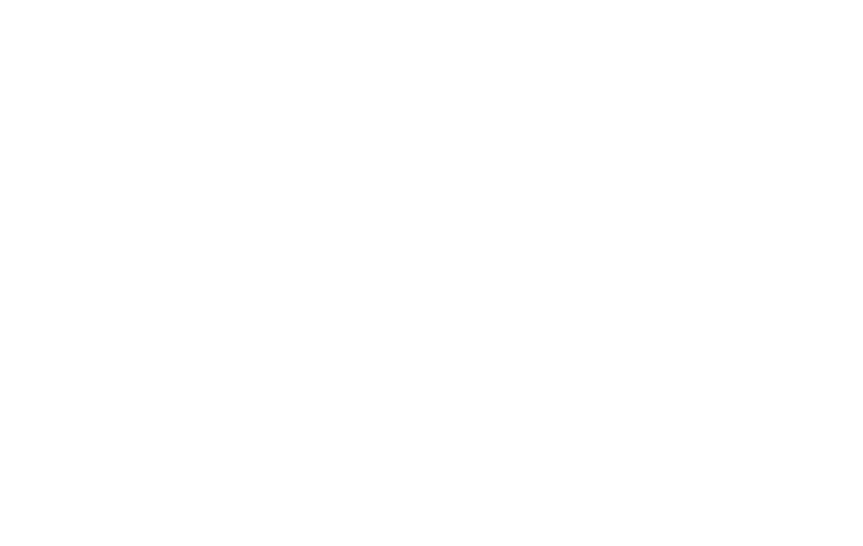
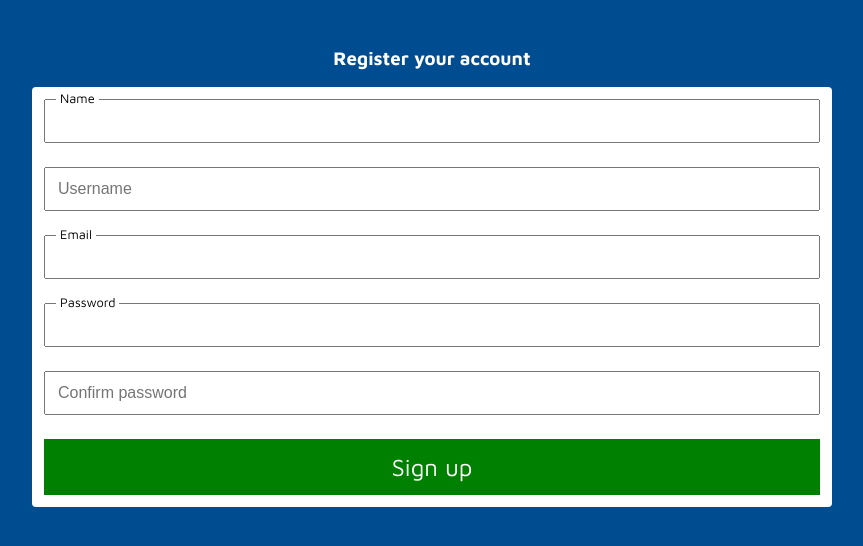
Before and after one commit to marothon/lexicon-login-registration, a plain HTML site: page index.html in a window 1280 px wide. Shown: the whole page, without its empty margins (208-1071 px from the left). Drawn offline with Linux system fonts and the light colour scheme.

Commit message:
Add sign-up form HTML and styling

```diff
--- a/index.css
+++ b/index.css
@@ -0,0 +1,64 @@
+@import url('https://fonts.googleapis.com/css2?family=Maven+Pro:wght@400..900&display=swap');
+
+:root{
+    background-color: #004C91;
+    font-family: Maven Pro, sans-serif;
+}
+
+.login-wrapper{
+    max-width: 800px;
+    padding: 1.25rem;
+    margin: auto;
+
+    h3{
+        text-align: center;
+        color: white;
+    }
+}
+
+form{
+    display: flex;
+    flex-direction: column;
+    background-color: white;
+    padding: 0rem;
+    border-radius: 0.25rem;
+
+    .label-wrapper{
+        display: grid;
+
+        * {
+            grid-column: 1;
+            grid-row: 1;
+        }
+
+        label{
+            position: relative;
+            left: 1.5rem;
+            top: 0rem;
+            width: fit-content;
+            height: fit-content;
+            padding: 0.25rem;
+            background-color: white;
+            font-size: 0.8rem;
+        }
+    }
+
+    input{
+        padding: 0.5rem 0.75rem 0.5rem 0.75rem;
+        margin: 0.75rem;
+        line-height: 1.5rem;
+        font-size: 1rem;
+    }
+
+    button {
+        all: unset;
+        background-color: #008001;
+        color: white;
+        padding: 0.5rem;
+        margin: 0.75rem;
+        text-align: center;
+        line-height: 2.5rem;
+        font-size: 1.5rem;
+
+    }
+}
--- a/index.html
+++ b/index.html
@@ -7,6 +7,26 @@
   <title>Account Registration</title>
 </head>
 <body>
+  <div class="login-wrapper">
+    <h3>Register your account</h3>
+    <form>
+      <div class="label-wrapper">
+        <label for="name">Name</label>
+        <input type="text" id="name">
+      </div>
+      <input type="text" placeholder="Username" id="username">
+      <div class="label-wrapper">
+        <label for="email">Email</label>
+        <input type="text" id="email">
+      </div>
+      <div class="label-wrapper">
+        <label for="password">Password</label>
+        <input type="text" id="password">
+      </div>
+      <input type="text" placeholder="Confirm password" id="confirm-password">
+      <button type="submit">Sign up</button>
+    </form>
+  </div>
   <script src="index.js"></script>
 </body>
 </html>
```
